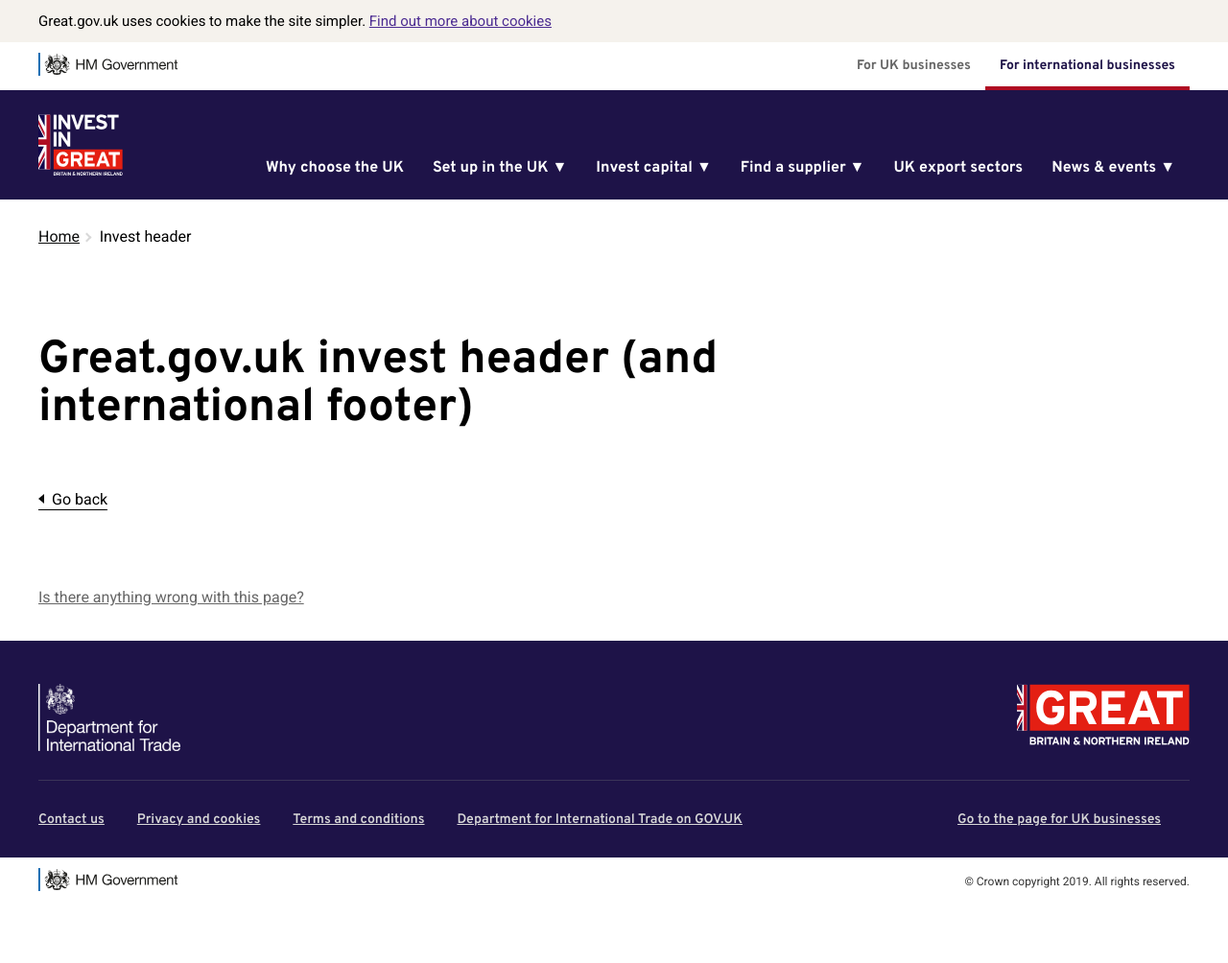
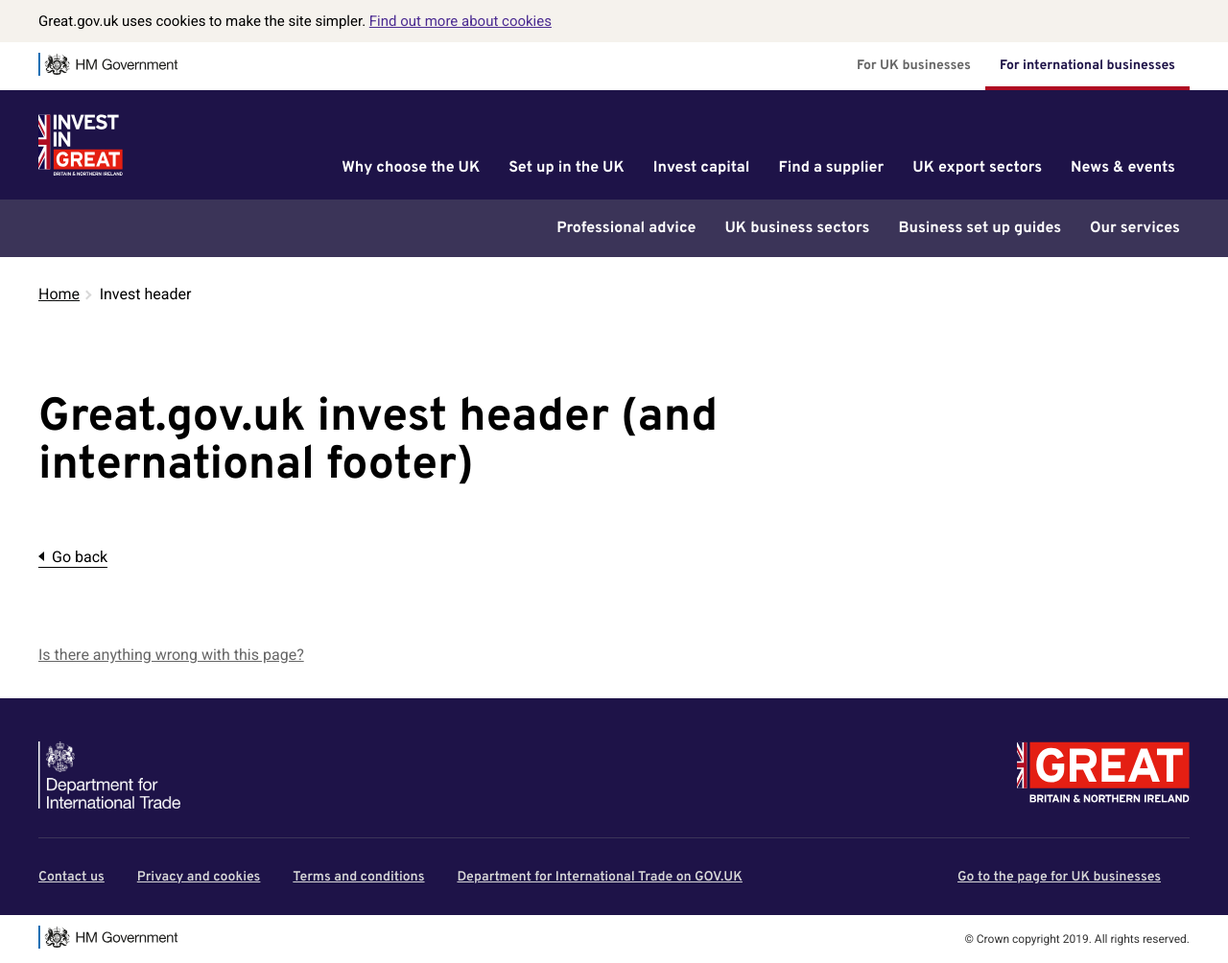
Before and after one commit to uktrade/directory-components, a Django app: template demo/templates/demo/invest-header.html in a window 1280 px wide. Shown: the whole page at 96% size. Before the commit the page ends 929 px from the top, so only its background shows below. Run offline with Django 3.2, Linux system fonts and the light colour scheme; the template is opened without the code that fills it, so the values that code supplies are empty; parts of the project's set-up code (start-up, migrations or seed data) failed here and were passed over; some libraries are stand-ins or nearby versions.

Commit message:
No JS necessary prototype nav

```diff
--- a/directory_components/export_elements/sass/components/header-footer/_international.scss
+++ b/directory_components/export_elements/sass/components/header-footer/_international.scss
@@ -29,16 +29,6 @@
   }
 
   .main-nav-item {
-    &:last-child {
-      .sub-nav {
-        right: 0;
-      }
-
-      li {
-        text-align: right;
-      }
-    }
-
     .link-heading {
       font-size: 16px;
     }
@@ -54,22 +44,30 @@
       content: '';
     }
   }
+}
 
-  .sub-nav {
-    top: 100%;
-    position: absolute;
-    display: flex;
+.great-header-sub-nav {
+  background-color: $lightened-great-blue;
+  display: none;
+
+  @media(min-width: 769px) {
+    display: block;
   }
 
   .sub-nav-list {
-    flex-shrink: 0;
-
-    li {
+    display: flex;
+    justify-content: flex-end;
+    flex-wrap: wrap;
     padding: 10px 0;
+  }
 
   a {
+    display: block;
+    color: #fff;
+    text-decoration: none;
+    font-size: 16px;
     padding: 10px;
-        font-size: 16px;
+    margin-left: 10px;
 
     @media(hover: hover) {
       &:hover {
@@ -78,5 +76,3 @@
     }
   }
 }
-  }
-}
--- a/directory_components/export_elements/sass/partials/_colours.scss
+++ b/directory_components/export_elements/sass/partials/_colours.scss
@@ -22,7 +22,7 @@
 $dark-blue: #132965; // rgb( 19,  41, 101)
 $dark-navy: #160d37; // rgb( 22,  13,  55)
 $great-blue: #1e1348; // rgb( 30,  19,  72)
-$lightened-great-blue: #3b3458; // only used in footer
+$lightened-great-blue: #3b3458;
 $mid-blue: #00549f; // rgb(  0,  84, 159)
 $hero-blue: rgba(0,82,157,0.8);
 $aqua: #007ea3; // rgb(  0, 126, 163)
--- a/directory_components/static/directory_components/js/dit.components.greatInternationalHeader.js
+++ b/directory_components/static/directory_components/js/dit.components.greatInternationalHeader.js
@@ -7,25 +7,6 @@
 
 dit.components.internationalHeader = (new function() {
   const self = this;
-  let openSubNavId = "";
-  let subNavBackground;
-
-  function toggleSubNav(subNavElementId) {
-    const subNavId = subNavElementId.split("-").pop();
-
-    if (openSubNavId) {
-      document.getElementById("sub-nav-list-" + openSubNavId).hidden = true;
-    }
-    subNavBackground.style.height = "0";
-
-    if (subNavId && openSubNavId !== subNavId) {
-      const subNav = document.getElementById("sub-nav-list-" + subNavId);
-      subNav.hidden = false;
-      subNavBackground.style.height = subNav.offsetHeight + "px";
-    }
-
-    openSubNavId = openSubNavId === subNavId ? "" : subNavId;
-  }
 
   function toggleSubNavMobile(subNavElementId) {
     const subNavId = subNavElementId.split("-").pop();
@@ -34,14 +15,6 @@
   }
 
   self.init = function() {
-    subNavBackground = document.getElementById("international-header-sub-nav-background");
-
-    const subNavToggles = document.getElementsByClassName("sub-nav-toggle");
-    for (let i = 0; i < subNavToggles.length; i++) {
-      const subNavToggle = subNavToggles[i];
-      subNavToggle.onclick = function() { toggleSubNav(subNavToggle.id); };
-    }
-
     const subNavMobileToggles = document.getElementsByClassName("sub-nav-mobile-toggle");
     for (let i = 0; i < subNavMobileToggles.length; i++) {
       const subNavMobileToggle = subNavMobileToggles[i];
--- a/directory_components/templates/directory_components/header_footer/header_base.html
+++ b/directory_components/templates/directory_components/header_footer/header_base.html
@@ -51,5 +51,7 @@
     </div>
   </div>
 
-  <div id="international-header-sub-nav-background" hidden aria-hidden></div>
+  {% block header_sub_nav %}
+  {% endblock %}
+
 </header>
--- a/directory_components/templates/directory_components/header_footer/international_header.html
+++ b/directory_components/templates/directory_components/header_footer/international_header.html
@@ -58,63 +58,29 @@
 {% block header_nav %}
 <nav id="great-header-nav" class="great-header-nav" aria-label="{% trans 'Main menu' %}">
   <ul class="great-header-nav-list" id="great-header-nav-list">
-
     <li class="main-nav-item{% if international_header_area == "why_choose" %} active{% endif %}">
-      <a class="link-heading" id="header-invest" href="{{ services_urls.invest }}" data-ga-class="header-navigation">{% trans 'Why choose the UK' %}</a>
+      <a class="link-heading" data-ga-class="header-navigation" href="{{ services_urls.invest }}">{% trans 'Why choose the UK' %}</a>
     </li>
 
     <li class="main-nav-item{% if international_header_area == "expand" %} active{% endif %}">
-      <a class="link-heading sub-nav-toggle" id="sub-nav-toggle-0" data-ga-class="header-navigation" href="javascript:void(0);">{% trans 'Set up in the UK' %} &#9660;</a>
-      <nav class="sub-nav">
-        <ul class="sub-nav-list" id="sub-nav-list-0" hidden>
-          <li><a href="{{ services_urls.invest }}">Why set up a UK business</a></li>
-          <li><a href="{{ services_urls.isd }}">Professional advice</a></li>
-          <li><a href="{{ header_footer_urls.industries }}">UK business sectors</a></li>
-          <li><a href="{{ services_urls.uk_setup_guide }}">Business set up guides</a></li>
-          <li><a href="{{ services_urls.invest }}#how-we-help">Our services</a></li>
-        </ul>
-      </nav>
+      <a class="link-heading" data-ga-class="header-navigation" href="{{ services_urls.invest }}">{% trans 'Set up in the UK' %}</a>
     </li>
 
     <li class="main-nav-item{% if international_header_area == "capital_invest" %} active{% endif %}">
-      <a class="link-heading sub-nav-toggle" id="sub-nav-toggle-1" data-ga-class="header-navigation" href="javascript:void(0);">{% trans 'Invest capital' %} &#9660;</a>
-      <nav class="sub-nav">
-        <ul class="sub-nav-list" id="sub-nav-list-1" hidden>
-          <li><a href="{{ services_urls.capital_invest }}">Why invest in the UK</a></li>
-          <li><a href="{{ services_urls.isd }}">Professional advice</a></li>
-          <li><a href="{{ header_footer_urls.industries }}">UK investment sectors</a></li>
-          <li><a href="{{ services_urls.uk_setup_guide }}">Investment guides</a></li>
-          <li><a href="{{ services_urls.capital_invest }}#">Our services</a></li>
-        </ul>
-      </nav>
+      <a class="link-heading" data-ga-class="header-navigation" href="{{ services_urls.capital_invest }}">{% trans 'Invest capital' %}</a>
     </li>
 
     <li class="main-nav-item{% if international_header_area == "find_a_supplier" %} active{% endif %}">
-      <a class="link-heading sub-nav-toggle" id="sub-nav-toggle-2" data-ga-class="header-navigation" href="javascript:void(0);">{% trans 'Find a supplier' %} &#9660;</a>
-      <nav class="sub-nav">
-        <ul class="sub-nav-list" id="sub-nav-list-2" hidden>
-          <li><a href="{{ header_footer_urls.fas }}">Why import from the UK</a></li>
-          <li><a href="{{ header_footer_urls.fas }}">Supplier directory</a></li>
-          <li><a href="{{ services_urls.uk_setup_guide }}">Buying guides</a></li>
-          <li><a href="{{ header_footer_urls.fas }}#services-section">Our services</a></li>
-        </ul>
-      </nav>
+      <a class="link-heading" data-ga-class="header-navigation" href="{{ header_footer_urls.fas }}">{% trans 'Find a supplier' %}</a>
     </li>
 
     <li class="main-nav-item{% if international_header_area == "industries" %} active{% endif %}">
-      <a class="link-heading" id="header-invest" href="{{ header_footer_urls.industries }}" data-ga-class="header-navigation">{% trans 'UK export sectors' %}</a>
+      <a class="link-heading" data-ga-class="header-navigation" href="{{ header_footer_urls.industries }}">{% trans 'UK export sectors' %}</a>
     </li>
 
     <li class="main-nav-item{% if international_header_area == "news_and_events" %} active{% endif %}">
-      <a class="link-heading sub-nav-toggle" id="sub-nav-toggle-4" data-ga-class="header-navigation" href="javascript:void(0);">{% trans 'News & events' %} &#9660;</a>
-      <nav class="sub-nav">
-        <ul class="sub-nav-list" id="sub-nav-list-4" hidden>
-          <li><a href="{{ services_urls.events }}">Events</a></li>
-          <li><a href="https://www.gov.uk/government/organisations/department-for-international-trade">News</a></li>
-        </ul>
-      </nav>
+      <a class="link-heading" data-ga-class="header-navigation" href="{{ services_urls.events }}">{% trans 'News & events' %}</a>
     </li>
-
   </ul>
 </nav>
 
@@ -176,3 +142,19 @@
 </nav>
 
 {% endblock %}
+
+{% block header_sub_nav %}
+<div class="great-header-sub-nav">
+  <div class="container">
+    <nav aria-label="{% trans 'Sub-menu' %}">
+      <ul class="sub-nav-list">
+        <li><a href="{{ services_urls.isd }}">Professional advice</a></li>
+        <li><a href="{{ header_footer_urls.industries }}">UK business sectors</a></li>
+        <li><a href="{{ services_urls.uk_setup_guide }}">Business set up guides</a></li>
+        <li><a href="{{ services_urls.invest }}#how-we-help">Our services</a></li>
+      </ul>
+    </nav>
+  </div>
+</div>
+
+{% endblock %}
```
Also changed, not shown: directory_components/static/directory_components/export_elements/stylesheets/elements-components.css (+25 -23 lines), directory_components/static/directory_components/export_elements/stylesheets/elements-components.min.css. Lines whose indentation alone changed are shown as unchanged.
